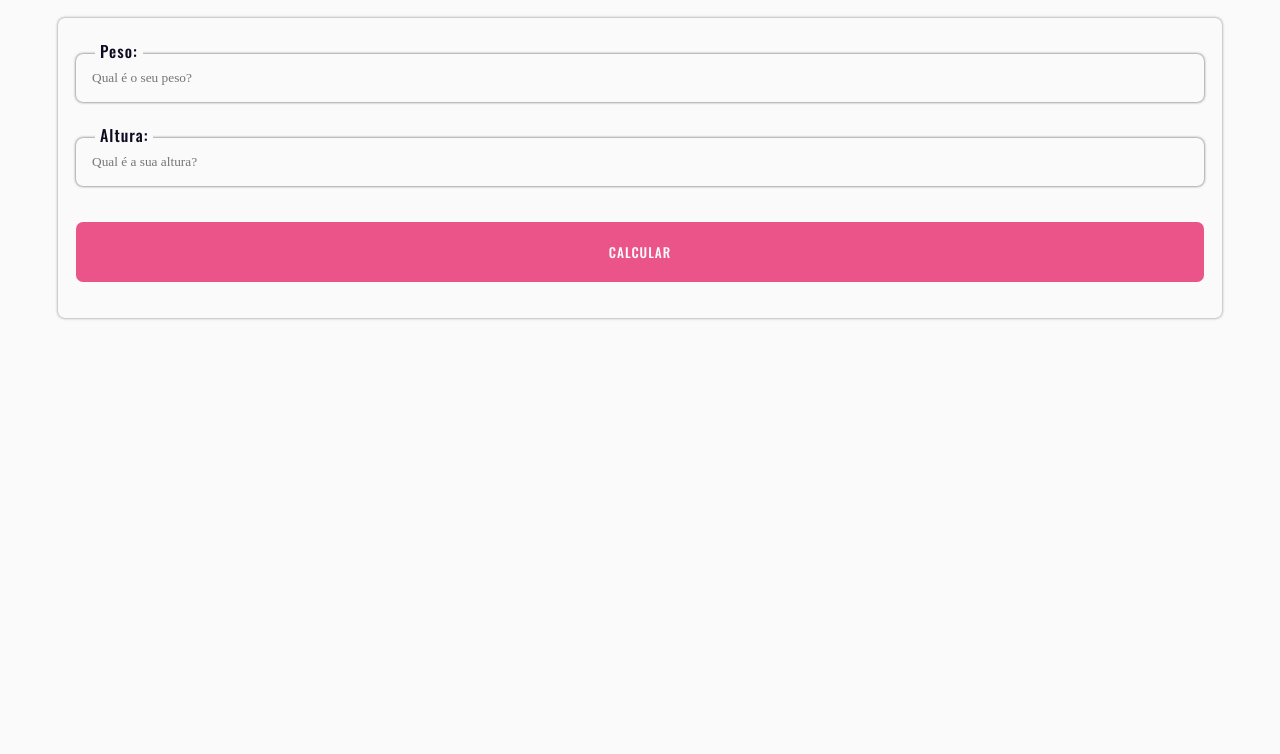
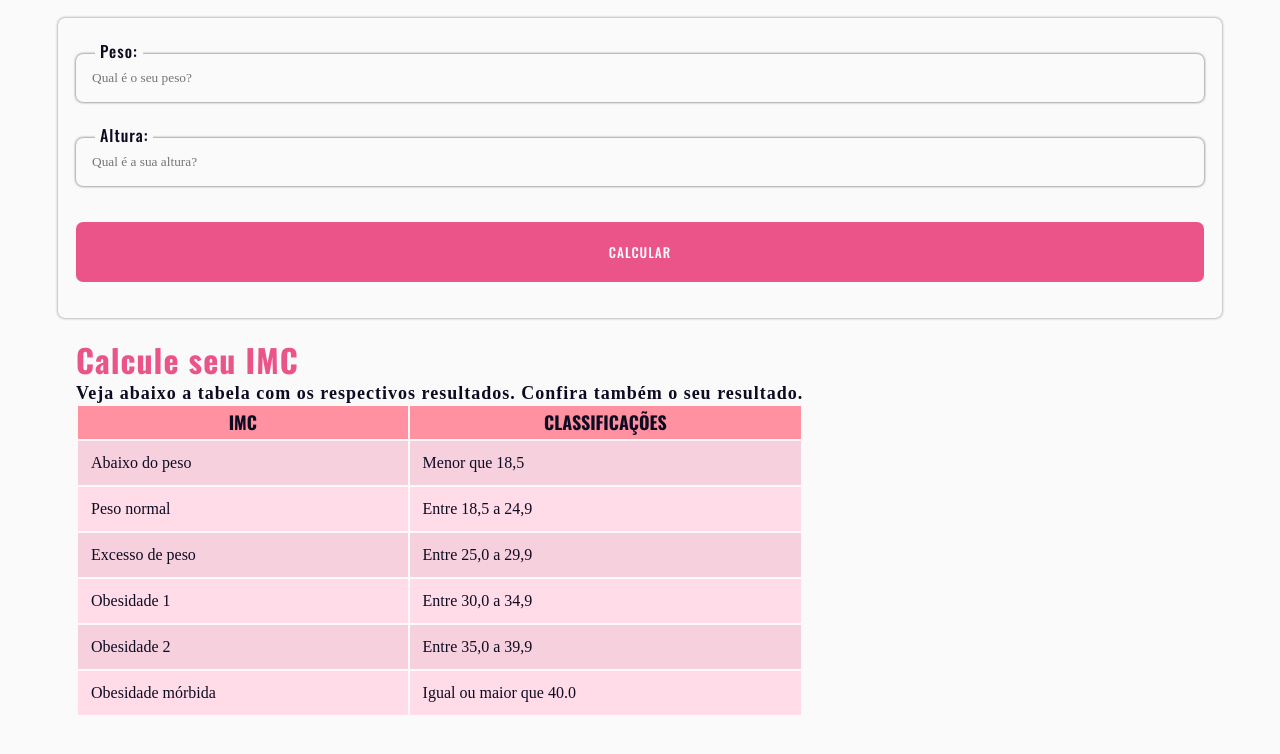
Before and after one commit to lucianosants/bmi_calculator, a React (Vite) app: page / in a window 1280 px wide. Shown: the top 754 px of the page. Built offline with nearby package versions, Linux system fonts and the light colour scheme; a web font is replaced by a local one.

Commit message:
table is done

```diff
--- a/src/components/Layout/index.jsx
+++ b/src/components/Layout/index.jsx
@@ -1,6 +1,9 @@
+import { useState } from 'react';
+
 import { Container } from './styles';
+
 import Form from '@/components/Form';
-import { useState } from 'react';
+import Result from '@/components/Result';
 
 export default function Layout() {
 	const [weight, setWeight] = useState(0);
@@ -16,7 +19,7 @@ export default function Layout() {
 		}
 
 		if (height <= 0 || !height) {
-			return setError('Altura invalido');
+			return setError('Altura invalida');
 		}
 
 		const weightFloat = parseFloat(weight);
@@ -35,6 +38,7 @@ export default function Layout() {
 				setWeight={(e) => setWeight(e.target.value)}
 				setHeight={(e) => setHeight(e.target.value)}
 			/>
+			<Result />
 		</Container>
 	);
 }
--- a/src/components/Layout/styles.js
+++ b/src/components/Layout/styles.js
@@ -4,6 +4,8 @@ export const Container = styled('main', {
 	maxWidth: '120rem',
 	margin: '0 auto',
 	padding: '1.8rem',
+	display: 'flex',
+	flexWrap: 'wrap',
 });
 
 export const Text = styled('h4', {
--- /dev/null
+++ b/src/components/Result/index.jsx
@@ -0,0 +1,62 @@
+import { Text } from '@/components/Layout/styles';
+import {
+	ResultContainer,
+	Table,
+	TableBody,
+	TableData,
+	TableHead,
+} from './styled';
+
+export default function Result() {
+	const table_imc = [
+		{ id: '1', title: 'Abaixo do peso', imc: 'Menor que 18,5' },
+		{ id: '2', title: 'Peso normal', imc: 'Entre 18,5 a 24,9' },
+		{
+			id: '3',
+			title: 'Excesso de peso',
+			imc: 'Entre 25,0 a 29,9',
+		},
+		{ id: '4', title: 'Obesidade 1', imc: 'Entre 30,0 a 34,9' },
+		{ id: '5', title: 'Obesidade 2', imc: 'Entre 35,0 a 39,9' },
+		{
+			id: '6',
+			title: 'Obesidade mórbida',
+			imc: 'Igual ou maior que 40.0',
+		},
+	];
+
+	return (
+		<ResultContainer>
+			<Text typography={'title'}>Calcule seu IMC</Text>
+			<Text>
+				Veja abaixo a tabela com os respectivos resultados. Confira
+				também o seu resultado.
+			</Text>
+			<div>
+				<Table>
+					<TableHead>
+						<tr>
+							<th>IMC</th>
+							<th>Classificações</th>
+						</tr>
+					</TableHead>
+					<TableBody>
+						{table_imc.map((data) =>
+							data.id % 2 == 0 ? (
+								<TableData colors={'td_a'} key={data.id}>
+									<td>{data.title}</td>
+									<td>{data.imc}</td>
+								</TableData>
+							) : (
+								<TableData key={data.id}>
+									<td>{data.title}</td>
+									<td>{data.imc}</td>
+								</TableData>
+							)
+						)}
+					</TableBody>
+				</Table>
+			</div>
+		</ResultContainer>
+	);
+}
--- /dev/null
+++ b/src/components/Result/styled.js
@@ -0,0 +1,42 @@
+import { styled } from '@/styles/stitches.config';
+
+export const ResultContainer = styled('section', {
+	padding: '1.8rem',
+});
+
+export const Table = styled('table', {
+	width: '100%',
+});
+
+export const TableHead = styled('thead', {
+	background: '$theadBg',
+	fontFamily: '$title',
+	lineHeight: '0.1rem',
+	fontSize: '1.8rem',
+
+	th: {
+		padding: '1.6rem',
+		textTransform: 'uppercase',
+	},
+});
+
+export const TableBody = styled('tbody', {
+	background: 'purple',
+});
+
+export const TableData = styled('tr', {
+	backgroundColor: '$rowA',
+	padding: '1.8rem',
+
+	variants: {
+		colors: {
+			td_a: {
+				backgroundColor: '$rowB',
+			},
+		},
+	},
+
+	td: {
+		padding: '1.3rem',
+	},
+});
--- a/src/styles/stitches.config.js
+++ b/src/styles/stitches.config.js
@@ -6,6 +6,9 @@ export const { styled, globalCss, getCssText } = createStitches({
 			brand: '#eb5489',
 			text: '#0d0b22',
 			background: '#fafafa',
+			theadBg: '#ff91a1',
+			rowA: '#f7d0de',
+			rowB: '#ffdce8',
 		},
 		fonts: {
 			title: 'Oswald',
```
